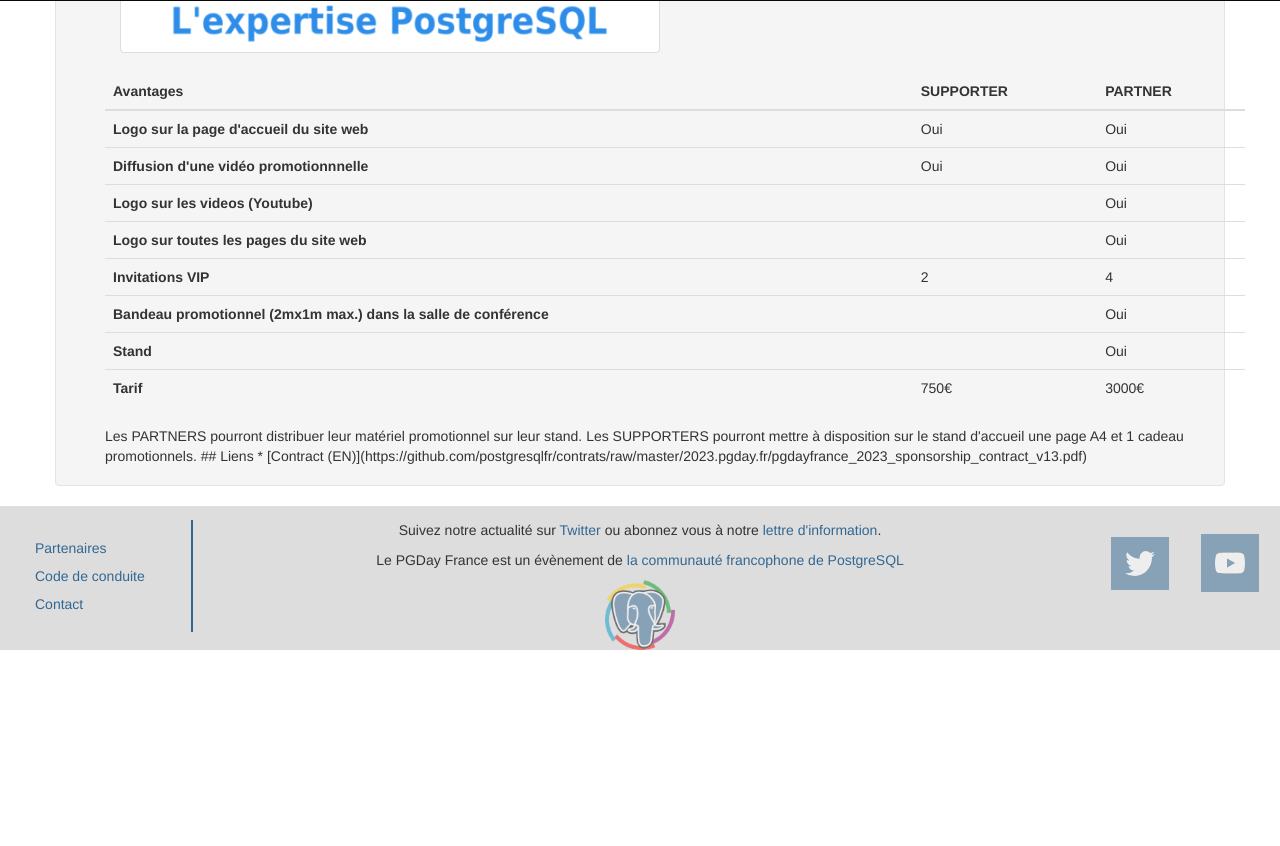
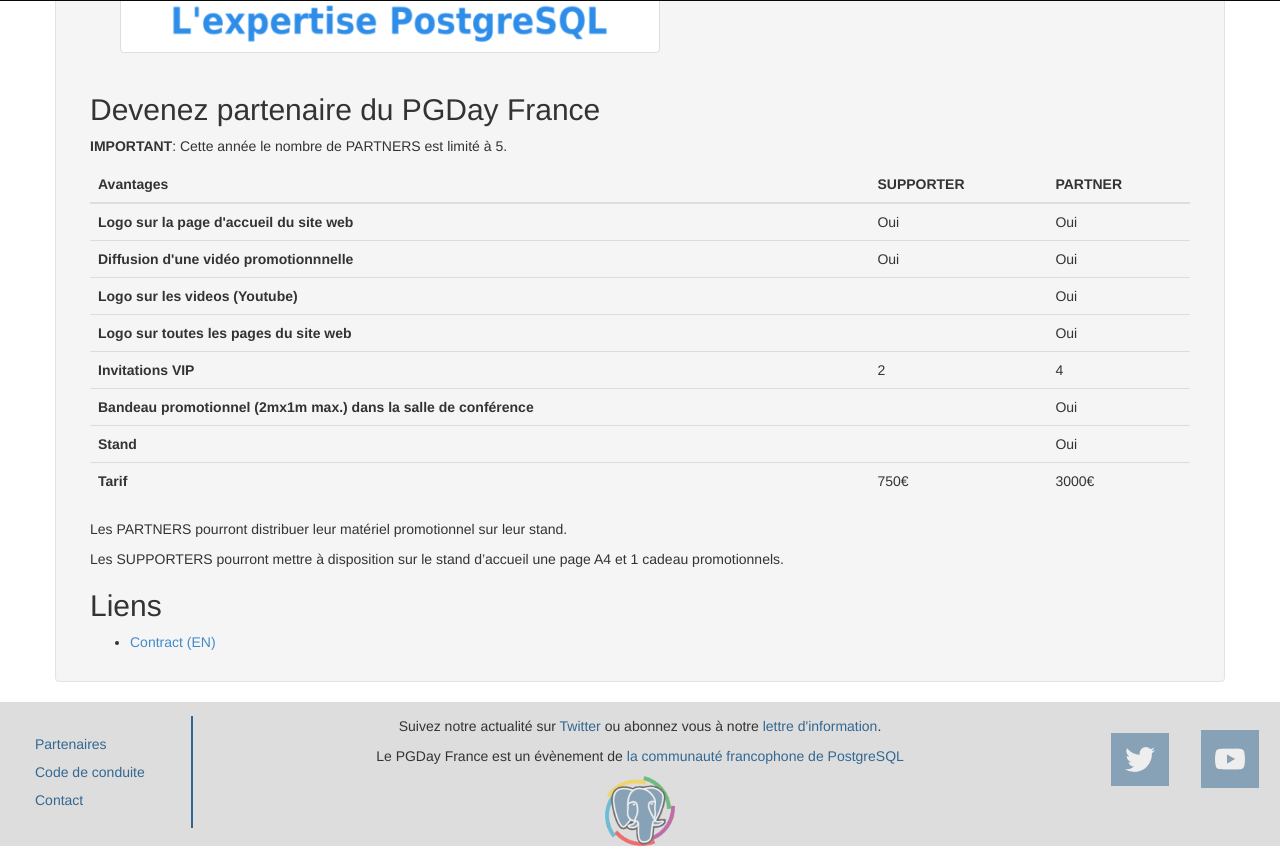
Before and after one commit to postgresqlfr/2024.pgday.fr, a Jekyll site: the page built from partenaires.md, in a window 1280 px wide. Shown: the part 283-1129 px from the top of the page. Built offline with Jekyll 4.4.1, drawn with Linux system fonts in a browser that asks for light colours; our own code applies the rules of GitHub Pages for plain Markdown files; before the commit the page ends 933 px from its top, so only the background shows below that; some of the changed text lies outside the part shown.

Commit message:
fix page partenaires ?

```diff
--- a/partenaires.md
+++ b/partenaires.md
@@ -30,26 +30,12 @@
 <img src="img/EDB.png" alt="EDB Postgres">
 </a>
 </div>
+-->
 
 </div>
--->
-
 
 <!--
-### Nos partenaires SILVER
-
-<div class="container">
-<div class="col-xs-12 col-md-6">
-<a href="https://www.umanit.fr/" class="thumbnail">
-<img src="img/umanit.png" alt="UMANIT">
-</a>
-</div>
-
-</div>
--->
-
-<!--
-### Nos partenaires BRONZE
+### SUPPORTERS
 
 <div class="container">
 
@@ -70,12 +56,12 @@
 <img src="img/evolix.png" alt="Evolix">
 </a>
 </div>
+
 <div class="col-xs-12 col-md-6">
 <a href="http://oslandia.com" class="thumbnail">
 <img src="img/oslandia.png" alt="Oslandia">
 </a>
 </div>
-
 
 <div class="col-xs-12 col-md-6">
 <a href="https://www.umanit.fr/" class="thumbnail">
@@ -83,9 +69,9 @@
 </a>
 </div>
 
-
 </div>
 -->
+
 
 ##  Devenez partenaire du PGDay France
 
```
